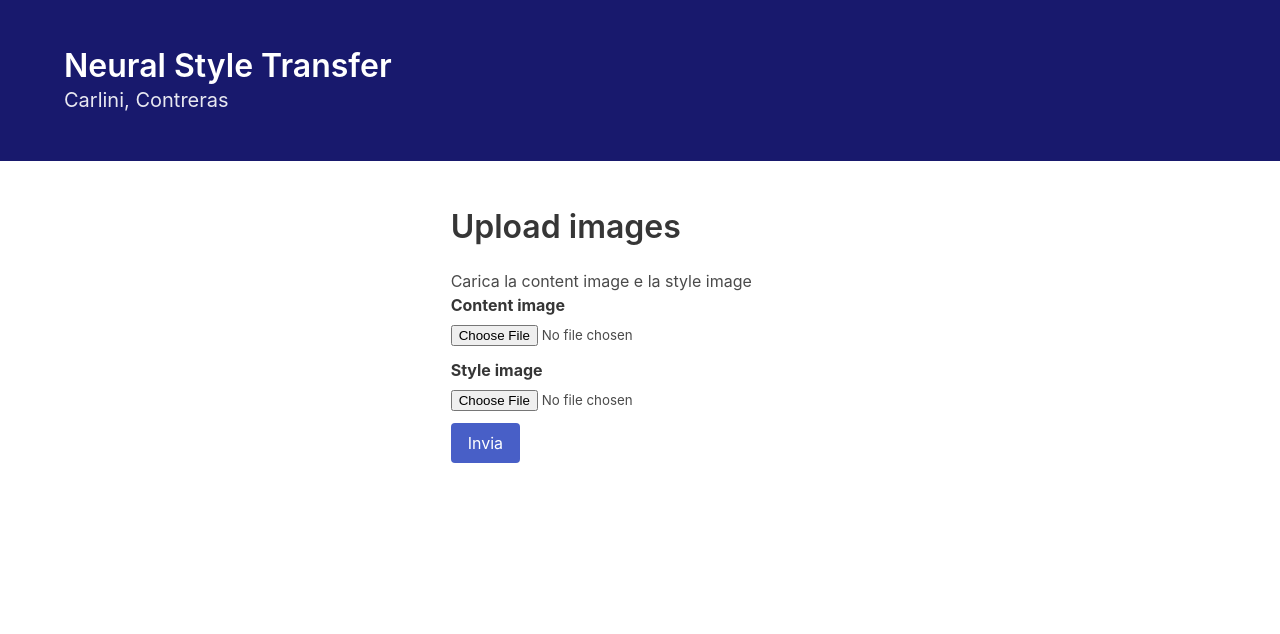
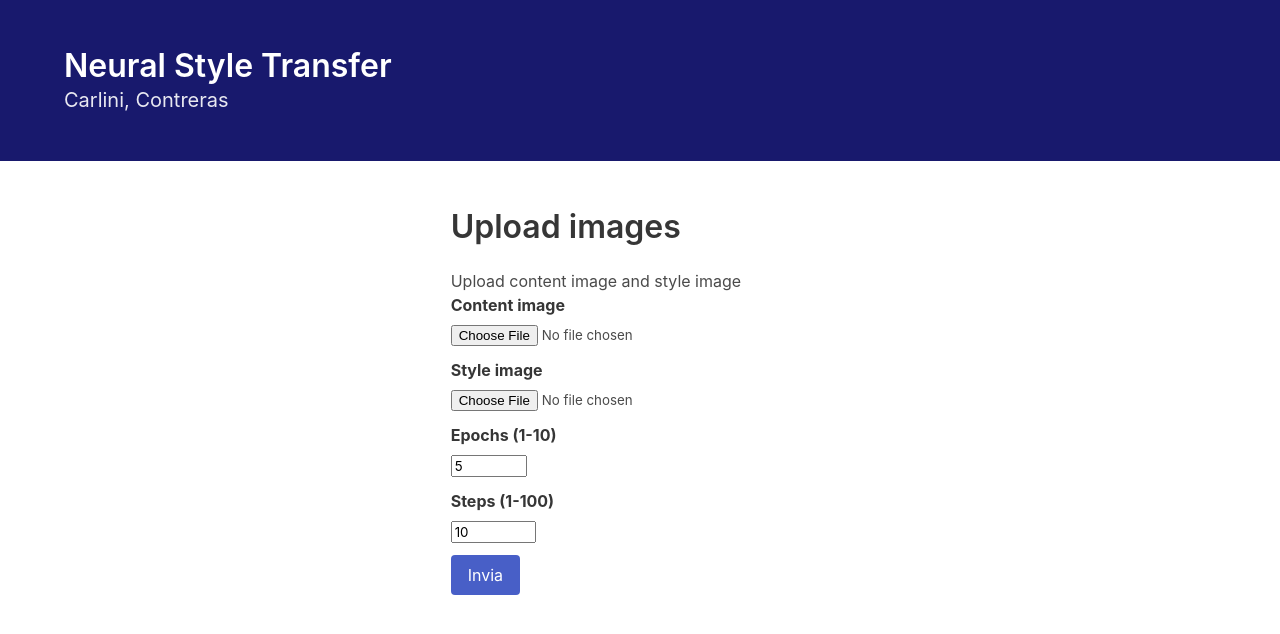
Before and after one commit to IC-99/neural-style-transfer, a Flask app: page / in a window 1280 px wide. Shown: the top 634 px of the page. Run offline with Flask 3, Linux system fonts and the light colour scheme; some libraries are stand-ins or nearby versions.

Commit message:
Consistency and inputs for epoch and steps
Did a bit of cleaning and added inputs for epoch and steps per epoch.

```diff
--- a/application/image_handler.py
+++ b/application/image_handler.py
@@ -18,6 +18,7 @@ def tensor_to_image(tensor):
         tensor = tensor[0]
     return PIL.Image.fromarray(tensor)
 
+# Function to load an image and limit its maximum dimension to 512 pixels.
 def load_image(path_to_img):
     max_dim = 512
     img = tf.io.read_file(path_to_img)
@@ -34,6 +35,7 @@ def load_image(path_to_img):
     img = img[tf.newaxis, :]
     return img
 
+# Function to load an image and limit its maximum dimension to 512 pixels.
 def load_image_from_file(img):
     max_dim = 512
     img = tf.image.decode_image(img, channels=3)
@@ -49,6 +51,7 @@ def load_image_from_file(img):
     img = img[tf.newaxis, :]
     return img
 
+# Function to display an image.
 def imshow(image, title=None):
     if len(image.shape) > 3:
         image = tf.squeeze(image, axis=0)
--- a/application/model.py
+++ b/application/model.py
@@ -19,7 +19,7 @@ class NeuralNetwork:
         self.total_variation_weight = total_variation_weight
         self.opt = tf.keras.optimizers.Adam(learning_rate=0.02, beta_1=0.99, epsilon=1e-1)
 
-    #Look at the statistics of each layer's output
+    # Look at the statistics of each layer's output
     def print_stats(self):
         for name, output in zip(self.style_layers, self.style_outputs):
             print(name)
@@ -40,7 +40,7 @@ class NeuralNetwork:
         loss = style_loss + content_loss
         return loss
 
-    # function to keep the pixel values between 0 and 1
+    # Function to keep the pixel values between 0 and 1
     def clip_0_1(self, image):
         return tf.clip_by_value(image, clip_value_min=0.0, clip_value_max=1.0)
 
--- a/application/neural_style_transfer.py
+++ b/application/neural_style_transfer.py
@@ -7,17 +7,17 @@ from model import NeuralNetwork
 ### PARAMETRI ###
 #content_url = 'https://media.gettyimages.com/id/1207663571/it/foto/empty-pavement-with-modern-architecture.jpg?s=612x612&w=gi&k=20&c=zs96UNIqroSsjZLtkS0VUww6lBUh1rZ3zq3QU0qaXAA='
 #style_url = 'https://p.turbosquid.com/ts-thumb/5m/fo2FbO/Kq/render/png/1679499783/600x600/fit_q87/d2223da563cc146e6647eb07a3396663a27647f8/render.jpg'
-output_file_name = 'result-image.png'
+output_file_name = 'result_image.png'
 
 content_weight = 10000.0
 style_weight = 0.01
 total_variation_weight = 30
 
-epochs = 2
-steps_per_epoch = 3
+#epochs = 10
+#steps_per_epoch = 100
 #################
 
-def transfer(content_image_file: datastructures.file_storage.FileStorage, style_image_file: datastructures.file_storage.FileStorage):
+def transfer(content_image_file: datastructures.file_storage.FileStorage, style_image_file: datastructures.file_storage.FileStorage, epochs, steps_per_epoch):
 
     content_image_file_data = content_image_file.read()
     style_image_file_data = style_image_file.read()
--- a/application/style_content_model.py
+++ b/application/style_content_model.py
@@ -7,7 +7,7 @@ def gram_matrix(input_tensor):
     num_locations = tf.cast(input_shape[1]*input_shape[2], tf.float32)
     return result/(num_locations)
 
-# model that returns the style and content tensors
+# Model that returns the style and content tensors.
 class StyleContentModel(tf.keras.models.Model):
     def __init__(self, style_layers, content_layers):
         super(StyleContentModel, self).__init__()
--- a/application/templates/base.html
+++ b/application/templates/base.html
@@ -3,7 +3,16 @@
 <head>
     <title>Neural Style Transfer</title>
     <link rel="stylesheet" href="https://cdn.jsdelivr.net/npm/bulma@0.8.0/css/bulma.min.css">
-    <script defer src="https://use.fontawesome.com/releases/v5.3.1/js/all.js"></script>
+    <script defer src="https://use.fontawesome.com/releases/v5.3.1/js/all.js">
+        /*
+        function changeRangeValue(val) {
+            document.getElementById("epoch_range").innerHTML = val;
+        }
+        function changeInputValue(val) {
+            document.getElementById("epoch_number").innerHTML = val;
+        }
+        */
+    </script>
 </head>
 
 <body>
@@ -21,7 +30,7 @@
     </section>
     <section class="section">
         {% block section %}
-        {%endblock %}
+        {% endblock %}
     </section>
 </body>
 
--- a/application/templates/index.html
+++ b/application/templates/index.html
@@ -1,24 +1,38 @@
-{% extends 'base.html'%}
+{% extends 'base.html' %}
 {% block section %}
 <div class="columns">
     <div class="column"></div>
     <div class="column is-one-third">
         <div>
             <h2 class="title">Upload images</h2>
-            <p>Carica la content image e la style image</p>
+            <p>Upload content image and style image</p>
         </div>
 
-        <form action="{{ url_for('index')}}" method="POST" enctype="multipart/form-data">
+        <form action="{{ url_for('index') }}" method="POST" enctype="multipart/form-data">
             <div class="field">
                 <label class="label">Content image</label>
                 <div>
-                    <input type="file" name="content_image" id="content_image">
+                    <input type="file" name="content_image" id="content_image" required="required">
                 </div>
             </div>
             <div class="field">
                 <label class="label">Style image</label>
                 <div>
-                    <input type="file" name="style_image" id="style_image">
+                    <input type="file" name="style_image" id="style_image" required="required">
+                </div>
+            </div>
+            <div class="field">
+                <label class="label">Epochs (1-10)</label>
+                <div>
+                    <!--Slider version that should be connected with number, can't make it to work-->
+                    <!--input type="range" min=1 max=10 name="epochs" id="epoch_range" onchange="changeInputValue(this.value)"-->
+                    <input type="number" min=1 max=10 name="epochs" id="epoch_number" value=5>
+                </div>
+            </div>
+            <div class="field">
+                <label class="label">Steps (1-100)</label>
+                <div>
+                    <input type="number" min=1 max=100 name="steps" id="steps" value=10>
                 </div>
             </div>
             {% with messages = get_flashed_messages() %}
--- a/application/templates/result.html
+++ b/application/templates/result.html
@@ -1,4 +1,4 @@
-{% extends 'base.html'%}
+{% extends 'base.html' %}
 {% block section %}
 <div class="columns">
     <div class="column"></div>
@@ -24,7 +24,7 @@
                 <h2 class="title">Result image</h2>
             </div>
             <div>
-                <img src="../static/result-image.png">
+                <img src="../static/result_image.png">
             </div>
         </div>
 
--- a/application/vgg19.py
+++ b/application/vgg19.py
@@ -1,6 +1,6 @@
 import tensorflow as tf
 
-# Creates a VGG model that returns a list of intermediate output values
+# Creates a VGG model (a pretrained image classification network) that returns a list of intermediate output values
 def vgg_layers(layer_names):
     # Load pretrained VGG, trained on ImageNet data
     vgg = tf.keras.applications.VGG19(include_top=False, weights='imagenet')
--- a/application/web.py
+++ b/application/web.py
@@ -12,7 +12,12 @@ def index():
 
     content_image = request.files.get('content_image', '')
     style_image = request.files.get('style_image', '')
-    transfer(content_image, style_image)
+    epochs = request.form.get('epochs', type=int)
+    steps = request.form.get('steps', type=int)
+    #epochs = int(request.form['epochs'])
+    #steps = int(request.form['steps'])
+
+    transfer(content_image, style_image, epochs, steps)
     return render_template('result.html')
 
 @NEURAL_STYLE_TRANSFER.route('/result', methods=['GET', 'POST'])
```
Also changed, not shown: application/static/content_image.png, application/static/result-image.png (deleted), application/static/result_image.png (added), application/static/style_image.png.
